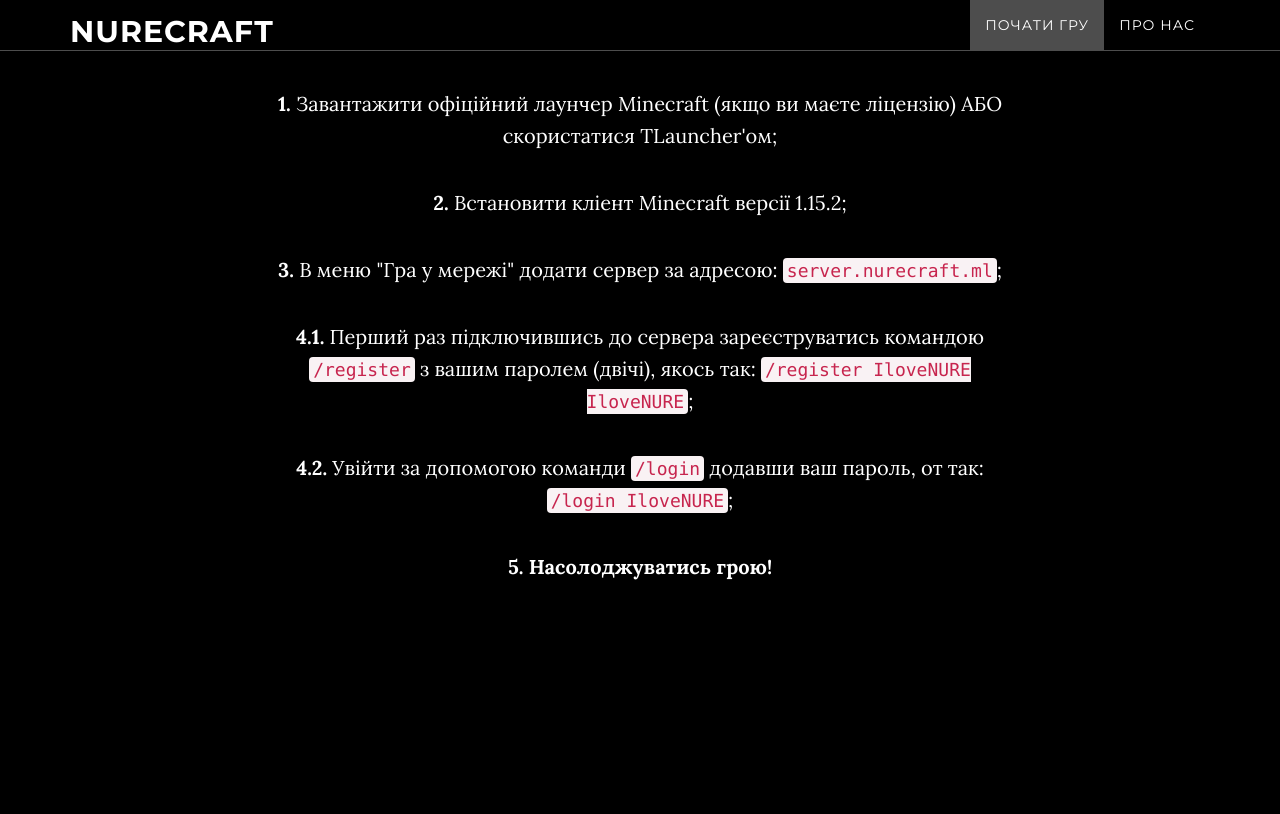
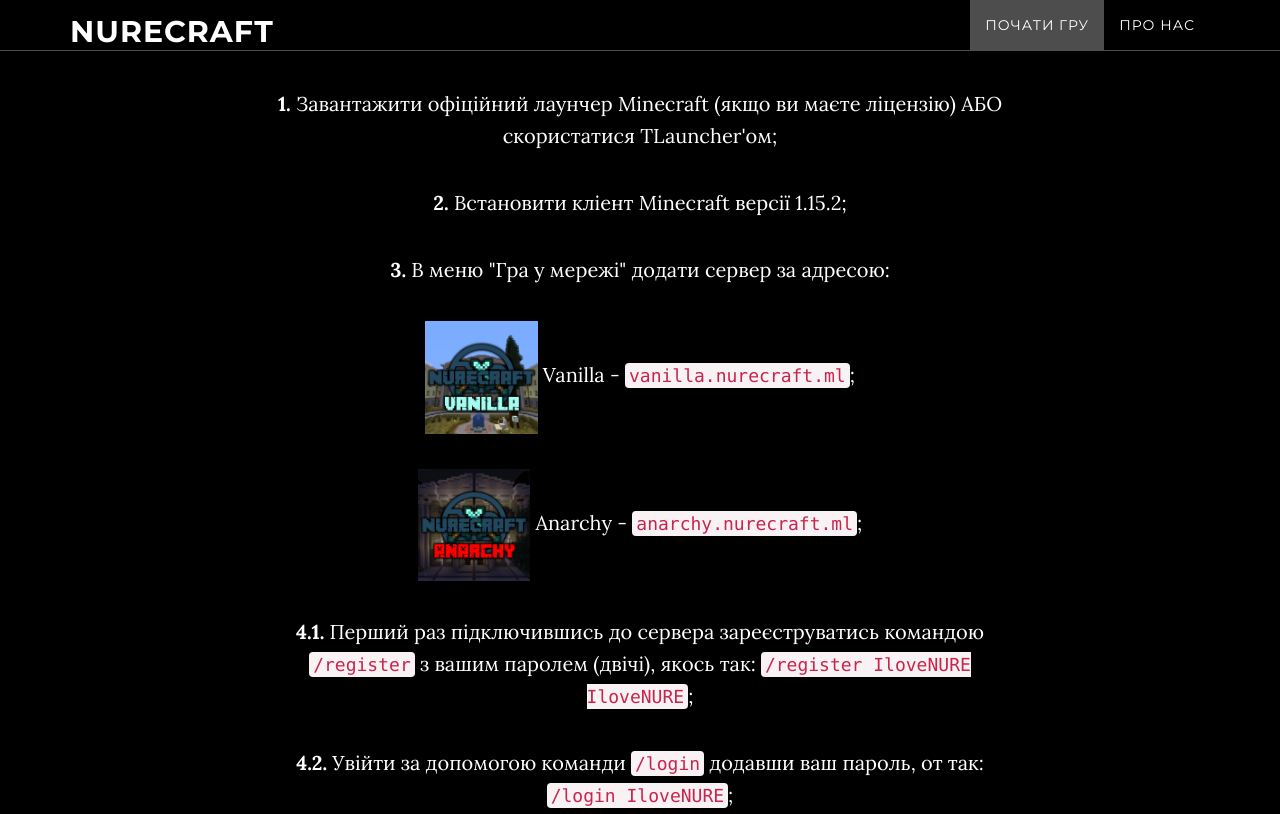
Before and after one commit to nurecraft/nurecraft.github.io, a Jekyll site: the page built from index.html, in a window 1280 px wide and 900 px high, scrolled down 1157 px, cut to the strip 0-814 px from the top of the window. Built offline with Jekyll 4.4.1, drawn with Linux system fonts in a browser that asks for light colours.

Commit message:
Update about.html

```diff
--- a/_includes/about.html
+++ b/_includes/about.html
@@ -6,7 +6,9 @@
                 <p>Для того щоб почати грати на NURECRAFT потрібно:</p>
                 <p><b>1.</b> Завантажити офіційний лаунчер Minecraft (якщо ви маєте ліцензію) АБО скористатися TLauncher'ом;</p>
                 <p><b>2.</b> Встановити кліент Minecraft версії 1.15.2;</p>
-                <p><b>3.</b> В меню "Гра у мережі" додати сервер за адресою: <code>server.nurecraft.ml</code>;</p>
+                <p><b>3.</b> В меню "Гра у мережі" додати сервер за адресою:</p>
+                <p><img src="/img/vanilla-icon.png" height="15%" width="15%"> Vanilla - <code>vanilla.nurecraft.ml</code>;</p>
+                <p><img src="/img/anarchy-icon.png" height="15%" width="15%"> Anarchy - <code>anarchy.nurecraft.ml</code>;</p>
                 <p><b>4.1.</b> Перший раз підключившись до сервера зареєструватись командою <code>/register</code> з вашим паролем (двічі), якось так: <code>/register IloveNURE IloveNURE</code>;</p>
                 <p><b>4.2.</b> Увійти за допомогою команди <code>/login</code> додавши ваш пароль, от так: <code>/login IloveNURE</code>;</p>
                 <p><b>5. Насолоджуватись грою!</b></p>
```
